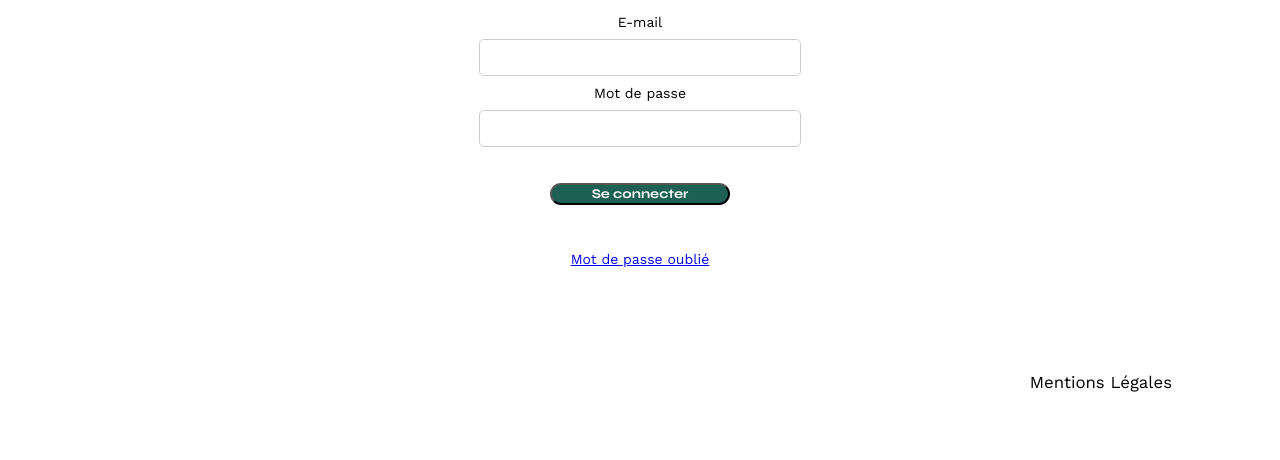
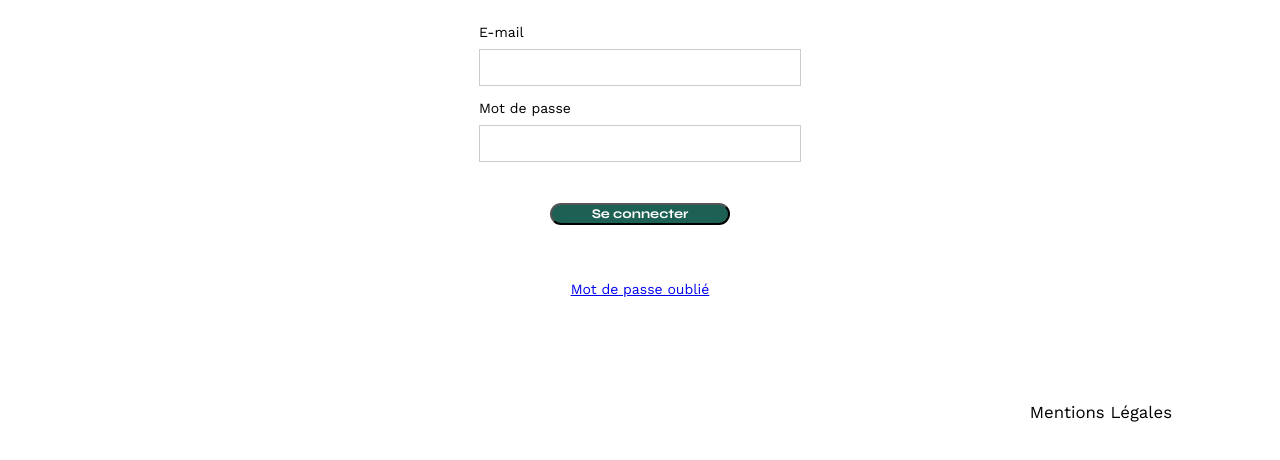
Before and after one commit to gaetanlc/Portfolio-architecte-sophie-bluel, a plain HTML site: page FrontEnd/login.html in a window 1280 px wide. Shown: the part 258-718 px from the top of the page. Drawn offline with nearby package versions, Linux system fonts and the light colour scheme; no server answers.

Commit message:
finalisation login.html

```diff
--- a/FrontEnd/assets/style.css
+++ b/FrontEnd/assets/style.css
@@ -85,15 +85,15 @@ body {
 	justify-content: center;
 	flex-direction: column;
 	padding: 80px;
-	gap: 20px;
+	gap: 30px;
 }
 
 form {
 	display: flex;
-	align-items: center;
+	align-items: flex-start;
 	justify-content: center;
 	flex-direction: column;
-	gap: 10px;
+	gap: 15px;
 }
 
 form input[type="email"],
@@ -101,7 +101,7 @@ form input[type="password"] {
     width: 300px;
     padding: 10px;
     border: 1px solid #ccc;
-    border-radius: 5px;
+	margin-top: -5px;
 }
 
 .filter-btn:hover,
```
